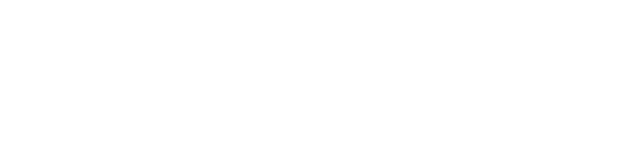
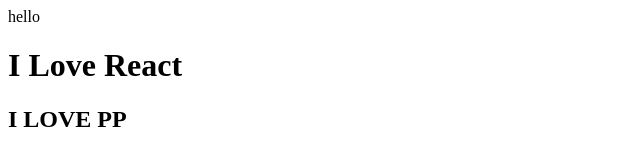
Before and after one commit to NewbieHub/sike-react-ilovereact, a website: page index.html in a window 1280 px wide. Shown: the whole page, without its empty margins (0-640 px from the left). Drawn offline with Linux system fonts and the light colour scheme.

Commit message:
Use Browsersync

```diff
--- a/index.html
+++ b/index.html
@@ -8,7 +8,7 @@
     <!-- Forces IE to follow modern standards -->
     <meta http-equiv="x-ua-compatible" content="ie=edge">
 
-    <title></title>
+    <title>hello react</title>
     <meta name="description" content="">
 
     <!-- Disable zooming on mobile. Useful for responsive design. -->
@@ -17,11 +17,11 @@
     <!-- <link rel="apple-touch-icon" href="apple-touch-icon.png"> -->
 
     <!-- <link rel="stylesheet" href="css/app.css"> -->
-
+    hello
 </head>
 <body>
-
-
+    <h1>I Love React</h1>
+    <h2>I LOVE PP</h2>
 <!-- <script src="js/app.js"></script> -->
 
 </body>
--- a/package.json
+++ b/package.json
@@ -18,5 +18,8 @@
   "bugs": {
     "url": "https://github.com/NewbieHub/sike-react-ilovereact/issues"
   },
-  "homepage": "https://github.com/NewbieHub/sike-react-ilovereact#readme"
+  "homepage": "https://github.com/NewbieHub/sike-react-ilovereact#readme",
+  "dependencies": {
+    "browser-sync": "^2.9.3"
+  }
 }
```
